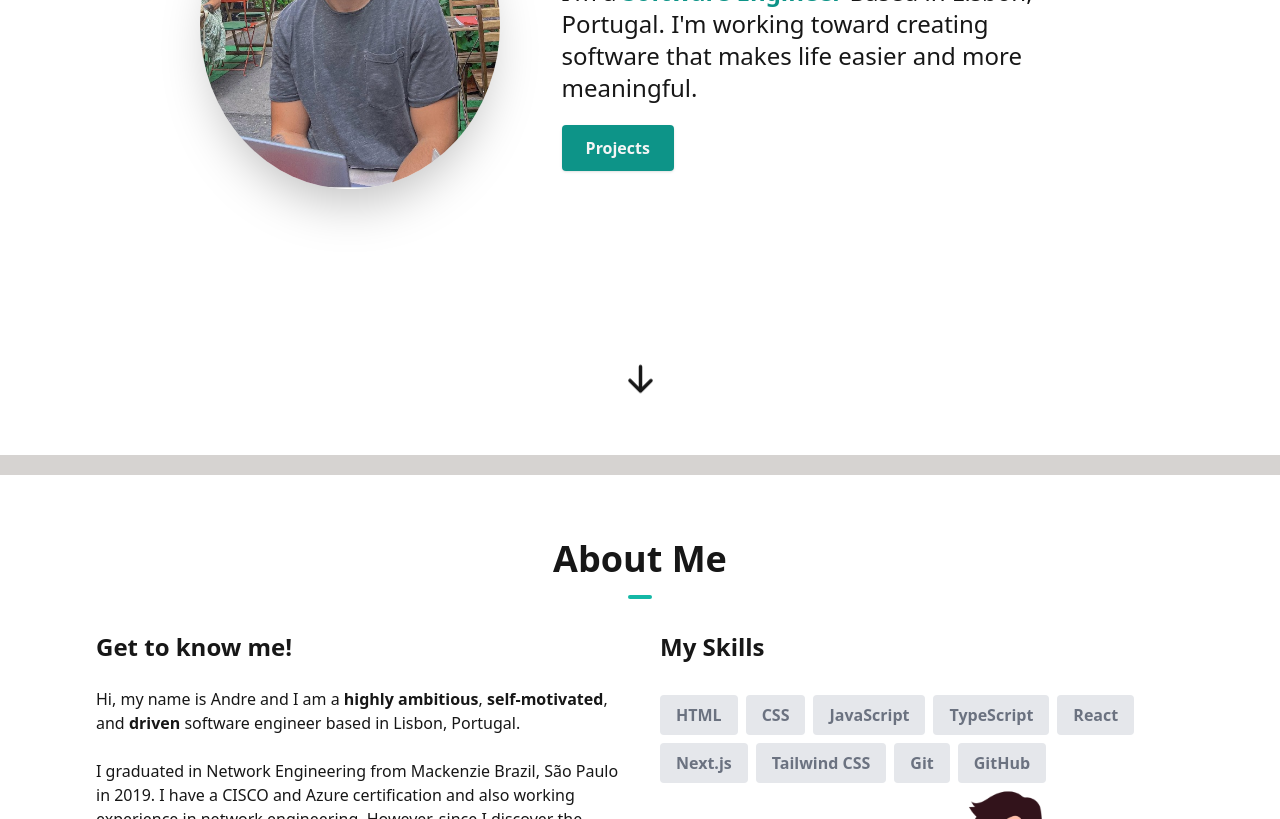
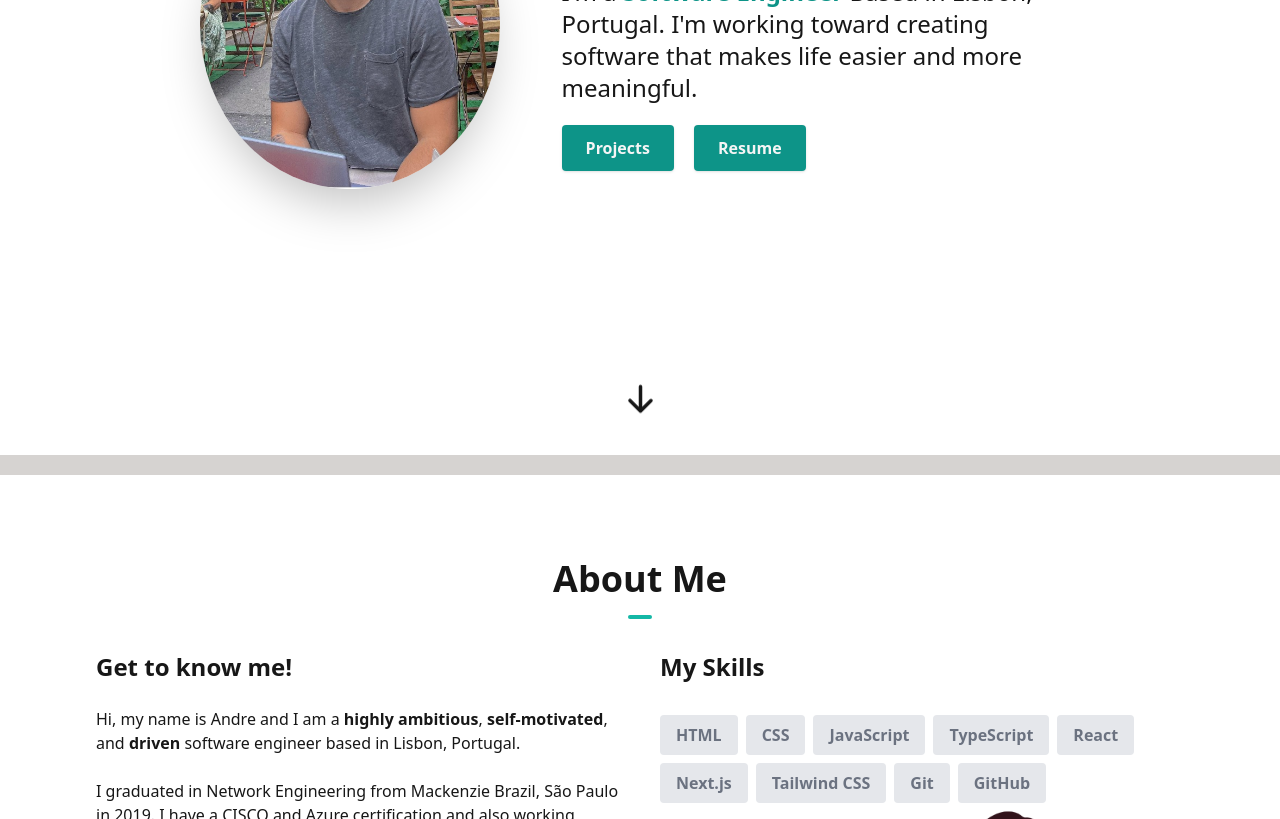
Before and after one commit to andrevitormb/porfolio, a Next.js app: page / in a window 1280 px wide. Shown: the part 380-1199 px from the top of the page. Built offline with nearby package versions, Linux system fonts and the light colour scheme.

Commit message:
including Resume PDF

```diff
--- a/components/AboutSection.tsx
+++ b/components/AboutSection.tsx
@@ -19,7 +19,7 @@ const AboutSection = () => {
   return (
     <section id="about" className="px-10 bg-white dark:bg-stone-900 ">
     <div className="my-5 pb-12 md:pt-16 md:pb-48 md:mx-10 ">
-      <h1 className="text-center font-bold text-4xl text-neutral-900  dark:text-neutral-100">
+      <h1 className="text-center font-bold text-4xl text-neutral-900  dark:text-neutral-100 pt-5">
         About Me
         <hr className="w-6 h-1 mx-auto my-4 bg-teal-500 border-0 rounded"></hr>
       </h1>
--- a/components/HeroSection.tsx
+++ b/components/HeroSection.tsx
@@ -31,9 +31,12 @@ const HeroSection = () => {
                 >
                     Projects
                 </Link>
+                <a href="/resume-andre-macedo.pdf" download="Resume_Andre_Macedo.pdf"  className="text-neutral-100 cursor-pointer font-semibold px-6 py-3 bg-teal-600 rounded shadow hover:bg-teal-700 mx-5">
+                    Resume
+                </a>
             </div>
         </div>
-        <div className="flex flex-row items-center text-center justify-center cursor-pointer relative top-[-50px]">
+        <div className="flex flex-row items-center text-center justify-center cursor-pointer relative top-[-30px]">
                 <Link
                 to="about"
                 activeClass="active"
```
Also changed, not shown: 1 other file (tests, documents, lock files or other folders).
